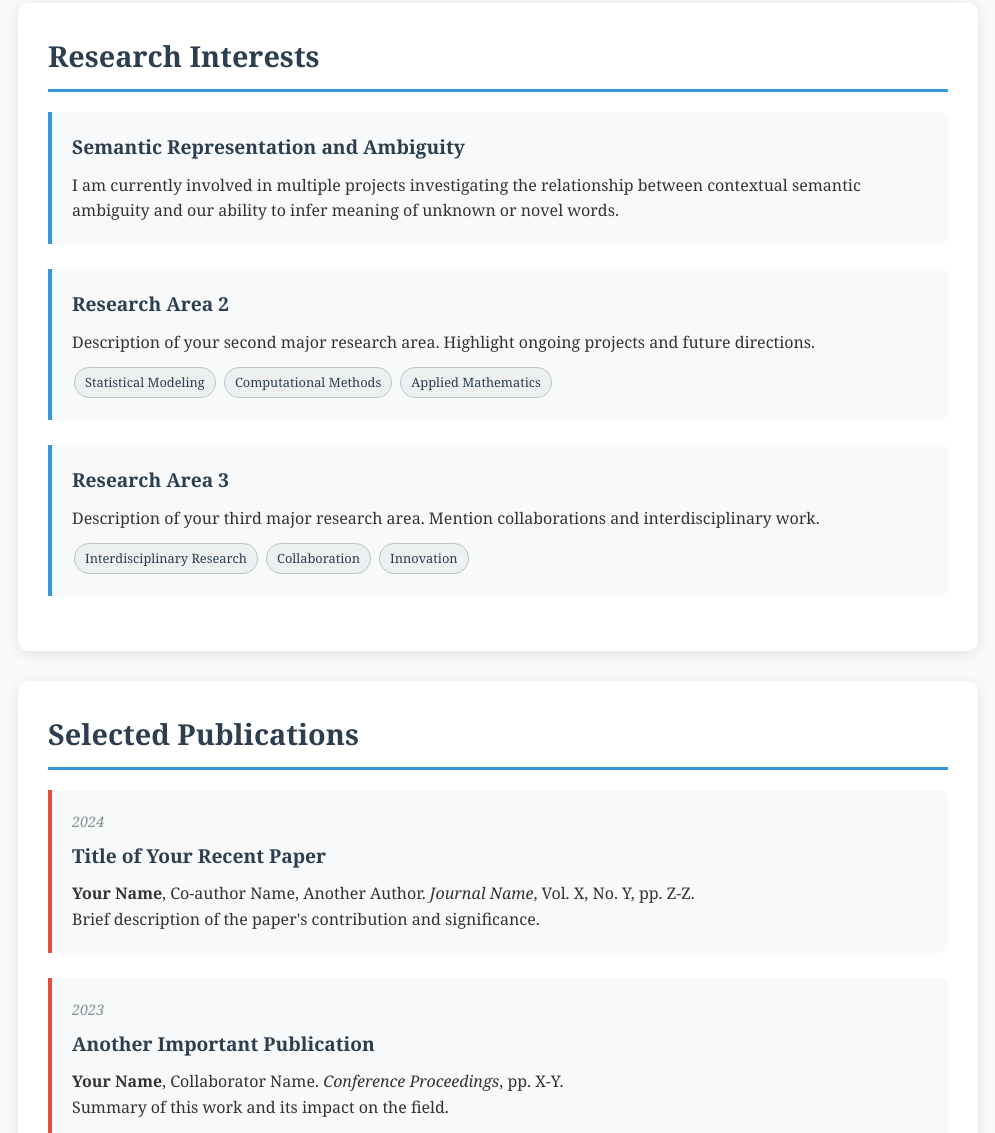
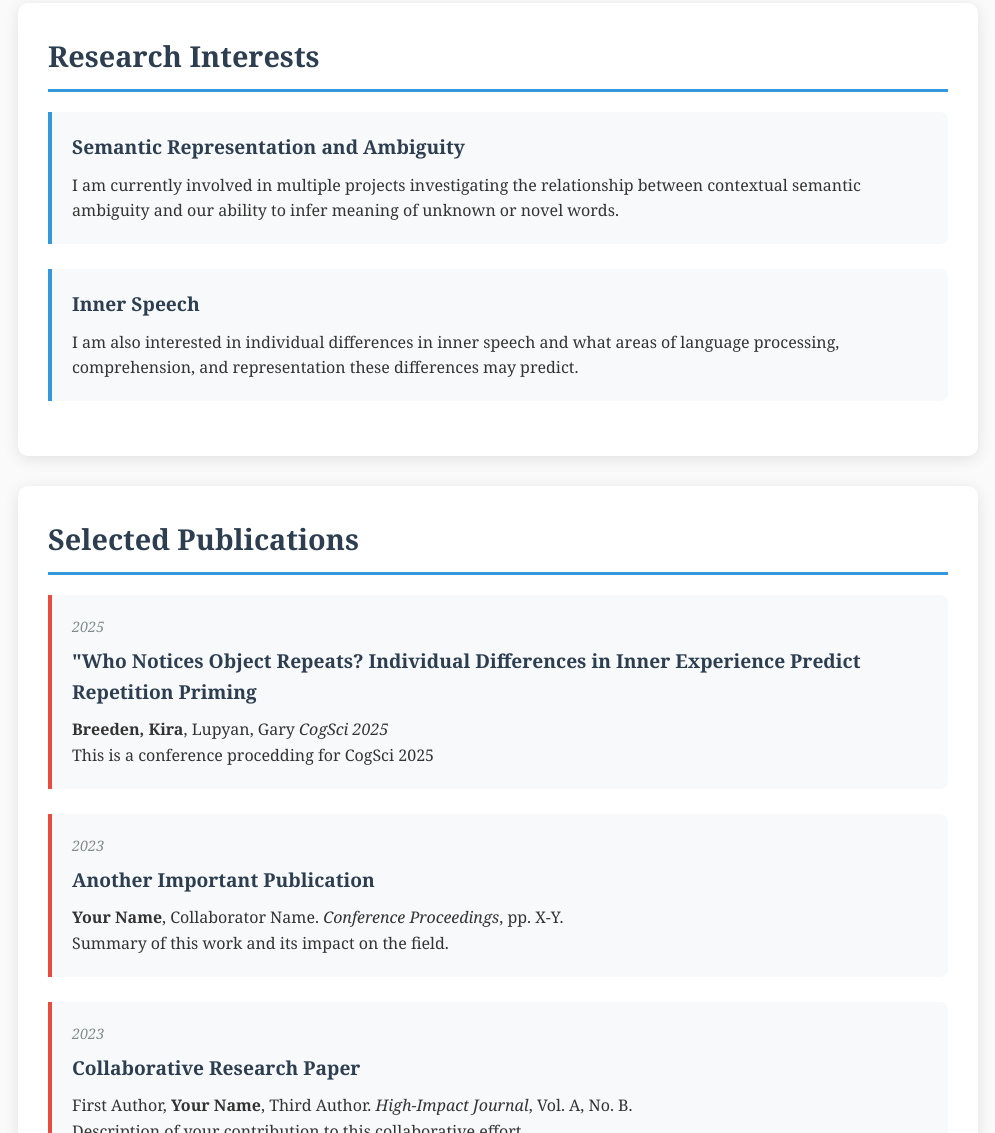
Before and after one commit to kira-breeden/kira-breeden.github.io, a plain HTML site: page index.html in a window 1280 px wide. Shown: the part 966-2099 px from the top of the page, without its empty margins (142-1137 px from the left). Drawn offline with Linux system fonts and the light colour scheme.

Commit message:
updating more things

```diff
--- a/index.html
+++ b/index.html
@@ -259,9 +259,9 @@
             <section id="about" class="section">
                 <h2>About Me</h2> <!-- TO DO -->
                 <p>I am a third-year PhD student in the Department of Psychology at The University of Wisconsin-Madison, working with Professor Gary Lupyan. My research focuses on language and cognition, with particular interests in semantic representation and inner speech.</p>
-
+                <p></p>
                 <p>I received my B.S. in Computational Cognitive Science from The University of Michigan, where I worked under the supervision of Dr. Twila Tardif and Dr. Susan Gelman. Prior to my PhD at the University of Wisconsin-Madison, I completed a Master in Data Science at Northwestern University and worked as a Data Scientist for two years.</p>
-
+                <p></p>
                 <p>I am passionate about research questions involving how language informs the way we respresent information, and how we as humans represent, gain, and manipulate semantic knowledge through language learning and use.</p>
             </section>
 
@@ -279,34 +279,34 @@
                 </div>
 
                 <div class="research-item">
-                    <h3>Research Area 2</h3> <!-- TO DO -->
-                    <p>Description of your second major research area. Highlight ongoing projects and future directions.</p>
-                    <div class="tags">
-                        <span class="tag">Statistical Modeling</span>
+                    <h3>Inner Speech</h3>
+                    <p>I am also interested in individual differences in inner speech and what areas of language processing, comprehension, and representation these differences may predict.</p>
+                    <!-- <div class="tags">
+                        <span class="tag">Inner Speech</span>
                         <span class="tag">Computational Methods</span>
                         <span class="tag">Applied Mathematics</span>
-                    </div>
+                    </div> -->
                 </div>
 
-                <div class="research-item">
-                    <h3>Research Area 3</h3> <!-- TO DO -->
+                <!-- <div class="research-item">
+                    <h3>Research Area 3</h3>
                     <p>Description of your third major research area. Mention collaborations and interdisciplinary work.</p>
                     <div class="tags">
                         <span class="tag">Interdisciplinary Research</span>
                         <span class="tag">Collaboration</span>
                         <span class="tag">Innovation</span>
                     </div>
-                </div>
+                </div> -->
             </section>
 
             <section id="publications" class="section">
                 <h2>Selected Publications</h2>
 
                 <div class="publication-item"> <!-- TO DO -->
-                    <div class="date">2024</div>
-                    <h3>Title of Your Recent Paper</h3>
-                    <p><strong>Your Name</strong>, Co-author Name, Another Author. <em>Journal Name</em>, Vol. X, No. Y, pp. Z-Z.</p>
-                    <p>Brief description of the paper's contribution and significance.</p>
+                    <div class="date">2025</div>
+                    <h3>"Who Notices Object Repeats? Individual Differences in Inner Experience Predict Repetition Priming</h3>
+                    <p><strong>Breeden, Kira</strong>, Lupyan, Gary <em>CogSci 2025</em>
+                    <p>This is a conference procedding for CogSci 2025</p>
                 </div>
 
                 <div class="publication-item">
```
